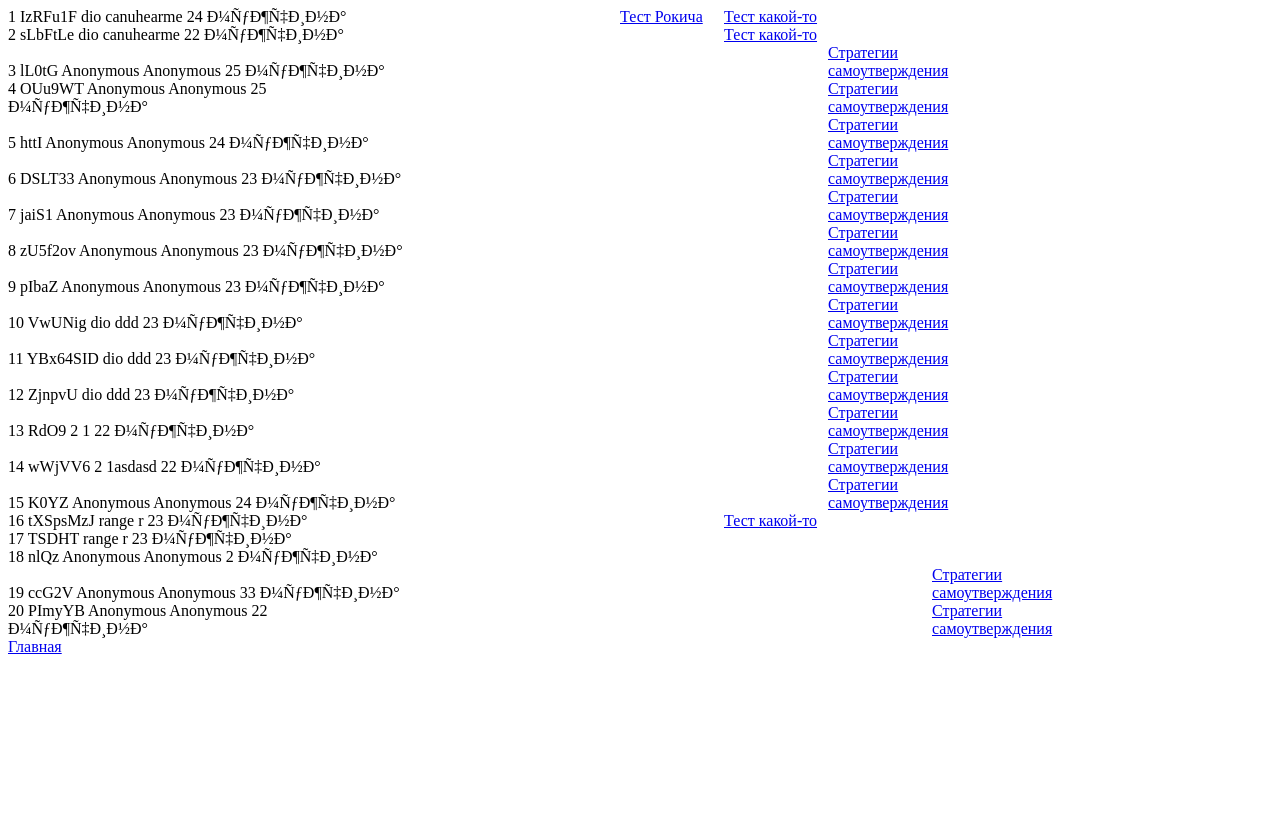
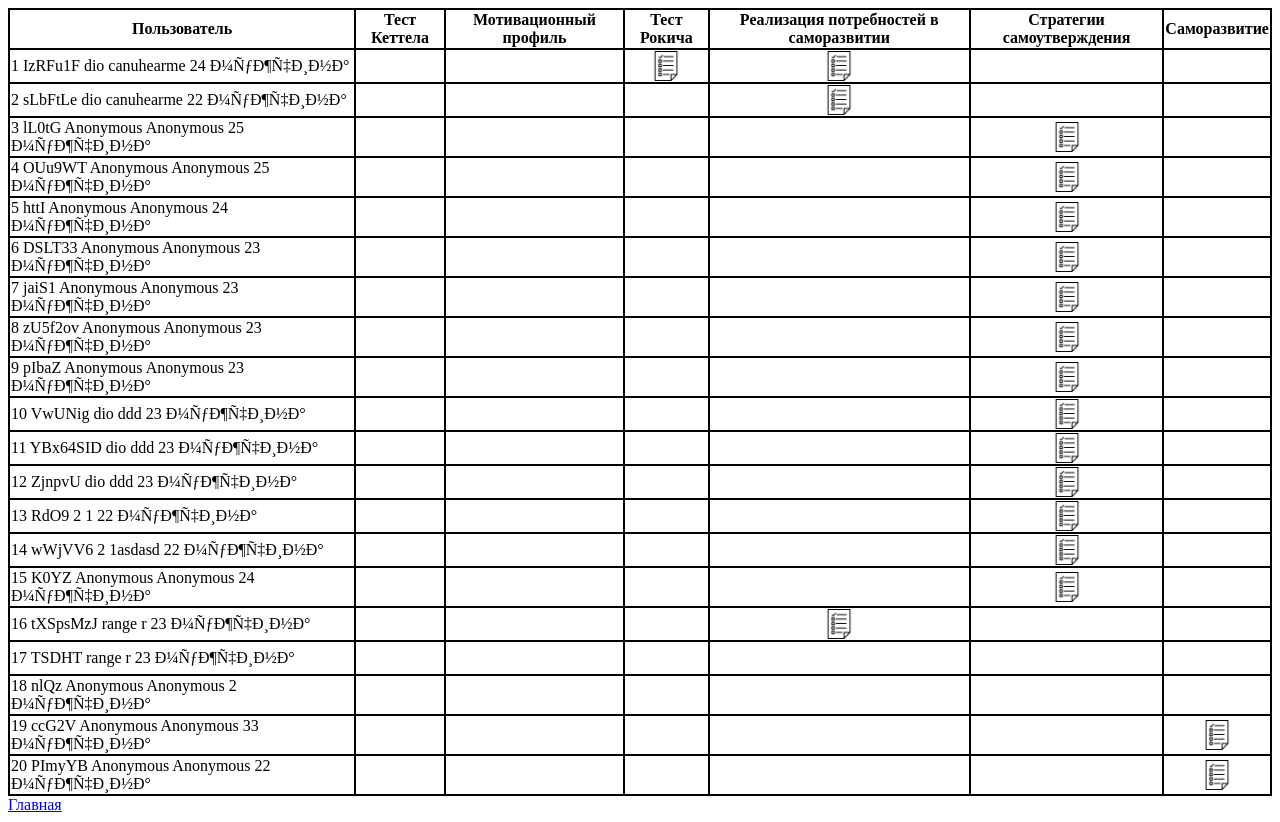
Before and after one commit to orlovskiy/psy_tests, a PHP site: page /admin/result.php in a window 1280 px wide. Before the commit the page ends 654 px from the top, so only its background shows below. Run offline with PHP 8.4, Linux system fonts and the light colour scheme; data comes from the database, SQL or seed files in the repository.

Commit message:
finished work

```diff
--- a/admin/result.php
+++ b/admin/result.php
@@ -6,6 +6,14 @@
 	<title>Результаты</title>
 </head>
 <body>
+<table>
+<th>Пользователь</th>
+<th>Тест Кеттела</th>
+<th>Мотивационный профиль</th>
+<th>Тест Рокича</th>
+<th>Реализация потребностей в саморазвитии</th>
+<th>Стратегии самоутверждения</th>
+<th>Саморазвитие</th>
 <?
 include '../database.php';
 $query="SELECT * FROM test";
@@ -59,37 +67,39 @@ while($r=mysql_fetch_assoc($result)){
 			$status6="none";
 			};
 	?>
-	<div class="usr_wrapper">
-		<div class="usr"><?=$usr?> </div>
-			<div class="kettel test">
-			<a class="kettel_link" style="display:<?=$status1?>" href="../1.kettel/kettel_reader.php?id=<?=$r['id']?>">тест Кеттела</a>
-			</div>
+	<tr class="usr_wrapper">
+		<td class="usr"><?=$usr?> </td>
+			<td class="kettel test">
+			<a class="kettel_link" href="../1.kettel/kettel_reader.php?id=<?=$r['id']?>"><div  style="display:<?=$status1?>" alt=""></div></a>
+			</td>
 
-			<div class="relief test">
-			<a class="relief_link" style="display:<?=$status2?>" href="../2.motivation_relief/relief_reader.php?id=<?=$r['id']?>">Мотивационный профиль</a>
-			</div>
 
-			<div class="rokich test">
-			<a class="rokich_link" style="display:<?=$status3?>" href="../3.rokich/reader.php?id=<?=$r['id']?>">Тест Рокича</a>
-			</div>
+			<td class="relief test">
+			<a class="relief_link" href="../2.motivation_relief/relief_reader.php?id=<?=$r['id']?>"><div  style="display:<?=$status2?>" alt=""></div></a>
+			</td>
 
-			<div class="range_test test">
-			<a class="range_link" style="display:<?=$status4?>" href="../4.range_test/reader.php?id=<?=$r['id']?>">Тест какой-то</a>
-			</div>
+			<td class="rokich test">
+			<a class="rokich_link" href="../3.rokich/reader.php?id=<?=$r['id']?>"><div  style="display:<?=$status3?>" alt=""></div></a>
+			</td>
 
-			<div class="self_affirm test">
-			<a class="affirm_link" style="display:<?=$status5?>" href="../5.self_affirm/reader.php?id=<?=$r['id']?>">Стратегии самоутверждения</a>
-			</div>
+			<td class="range_test test">
+			<a class="range_link" href="../4.range_test/reader.php?id=<?=$r['id']?>"><div  style="display:<?=$status4?>" alt=""></div></a>
+			</td>
 
-			<div class="self_evaluate test">
-			<a class="evaluate_link" style="display:<?=$status6?>" href="../6.self_evaluate/reader.php?id=<?=$r['id']?>">Стратегии самоутверждения</a>
-			</div>
-		</div>
+			<td class="self_affirm test">
+			<a class="affirm_link" href="../5.self_affirm/reader.php?id=<?=$r['id']?>"><div  style="display:<?=$status5?>" alt=""></div></a>
+			</td>
+
+			<td class="self_evaluate test">
+			<a class="evaluate_link" href="../6.self_evaluate/reader.php?id=<?=$r['id']?>"><div  style="display:<?=$status6?>" alt=""></div></a>
+			</td>
+		</tr>
 		<?
 }
 
 
 
 ?>
+</table>
 <div><a href="../index.php">Главная</a></div>
 </body>
--- a/admin/style/admin.css
+++ b/admin/style/admin.css
@@ -1,12 +1,37 @@
-
+table{
+	border-collapse: collapse;
+}
+th{
+	border-collapse: collapse;
+	border:2px solid black;
+}
+tr{
+	height: 30px !important;
+}
+td{
+	position: relative;
+	height: 30px !important;
+	border-collapse: collapse;
+	border:2px solid black;
+}
+a{
+	height: 100%;
+	width: 100%;
+}
+a>div{
+	position: absolute;
+	top: 2px;
+	width: 30px;
+	height: 30px;
+	position: absolute;
+	right: 0;bottom: 0;left: 0;top: 0;
+	margin:auto;
+	background: url('test.png') 50% no-repeat;
+	background-size: contain;
+}
 .usr_wrapper{
-	display: block;
 }
 .usr{
-	width: 400px;
-	display: inline-block;
 }
 .test{
-	width: 100px;
-display: inline-block;
 }
--- a/index.php
+++ b/index.php
@@ -62,7 +62,7 @@
 			<div ><a href="" id="test1"><p>Тест Кеттела</p></a></div>
 			<div ><a href="" id="test2"><p>Мотивационный рельеф личности</p></a></div>
 			<div ><a href="" id="test3"><p>Тест Рокича</p></a></div>
-			<div ><a href="" id="test4"><p>Тест какой-то</p></a></div>
+			<div ><a href="" id="test4"><p>Реализация потребностей с саморазвитии</p></a></div>
 			<div ><a href="" id="test5"><p>Стратегии самоутверждения</p></a></div>
 			<div ><a href="" id="test6"><p>Стратегии саморазвития</p></a></div>
 		</div>
--- a/style/graph.css
+++ b/style/graph.css
@@ -1,5 +1,4 @@
 body{
-	background-color: #73D3BB;
 	text-align: center;
 }
 .diagram_container{
--- a/style/relief.css
+++ b/style/relief.css
@@ -1,10 +1,11 @@
 body{
-	background-color: #73D3BB;
 	text-align: center;
 }
 .anon_id{
+	display: none;
 	text-align: center;
 	font-size: 15px;
+
 	width: 150px;
 	height: 30px;
 	border-radius: 30px;
@@ -12,6 +13,8 @@ body{
 	max-width: 80px;
 	box-shadow: inset 1px 1px 2px 1px rgb(180,180,180);
 }
+.anon_id:focus{outline:none;
+	}
 .poehal{
 display: inline-block;
 }
```
Also changed, not shown: 6.self_evaluate/reader.php (+35 -0 lines), admin/style/test.png (added).
